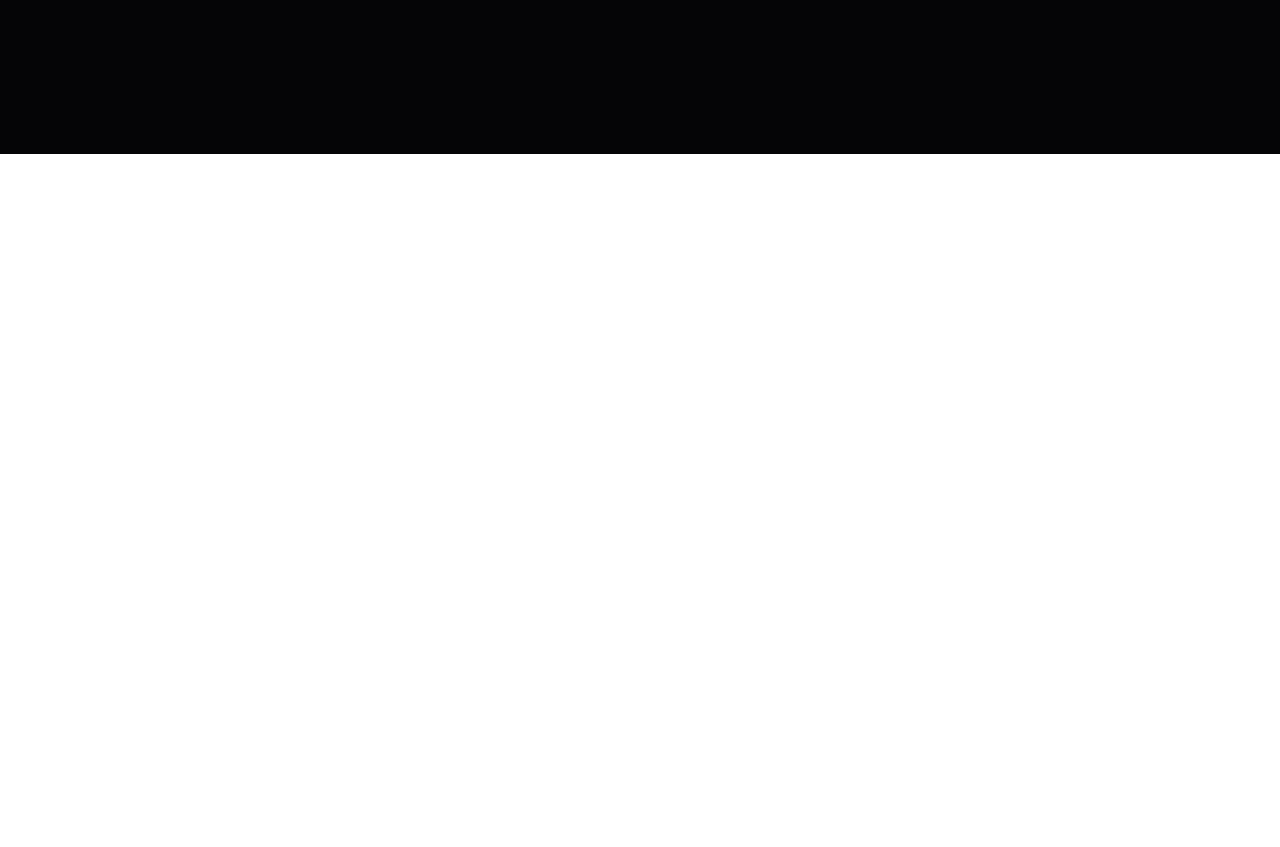
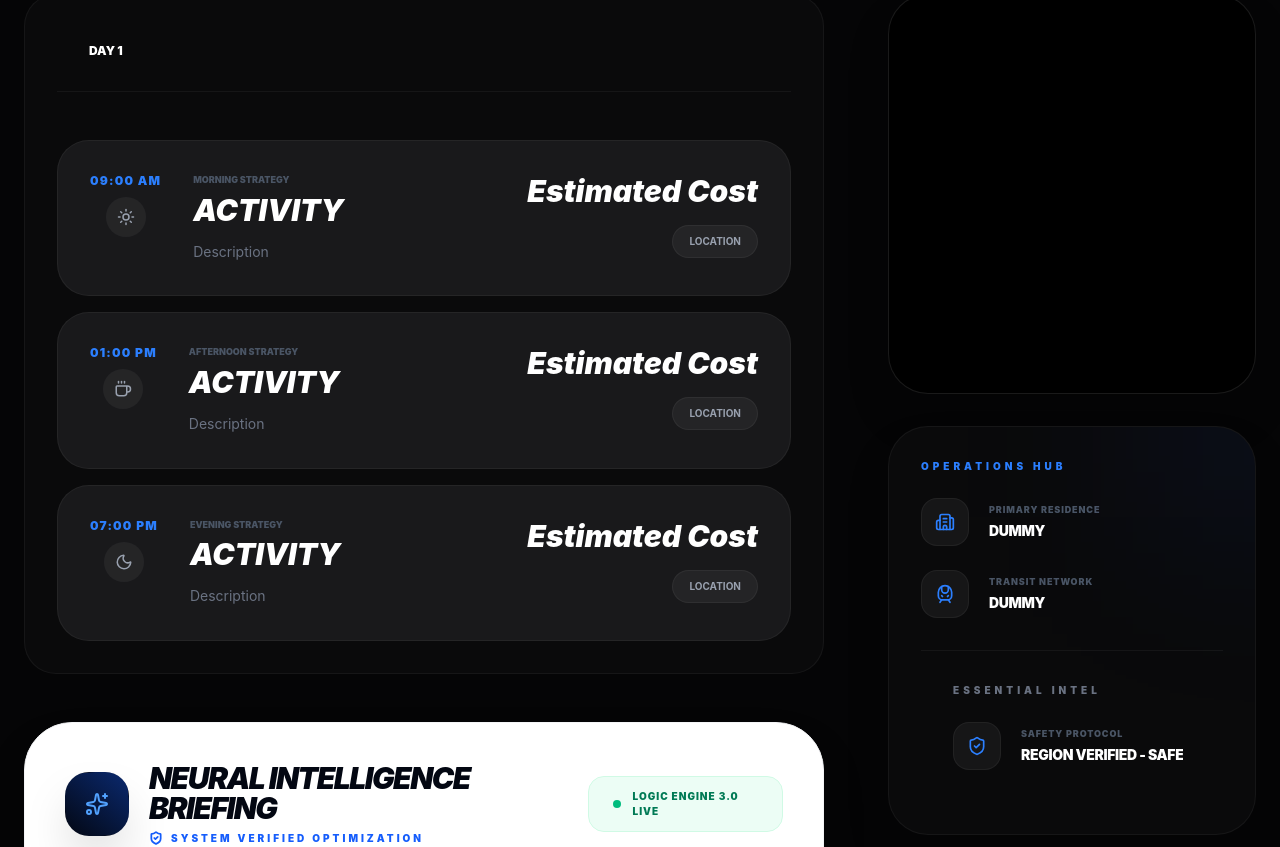
Before and after one commit to SHREYAN-DEY/Travel-Buddy, a React (Vite) app in the folder client/: page / in a window 1280 px wide. Shown: the part 646-1493 px from the top of the page. Before the commit the page ends 800 px from the top, so only its background shows below. Built offline with nearby package versions, Linux system fonts and the light colour scheme.

Commit message:
update TripDetails

```diff
--- /dev/null
+++ b/client/src/components/LogisticRow.jsx
@@ -0,0 +1,19 @@
+import React from 'react'
+
+export default function LogisticRow({icon: Icon, label, value}) {
+  return (
+    <div className="flex items-center gap-5 group">
+        <div className="w-12 h-12 rounded-2xl bg-white/5 flex items-center justify-center text-blue-500 shrink-0 border border-white/5 group-hover:bg-blue-600/10 group-hover:border-blue-500/20 transition-all">
+        <Icon size={20} />
+        </div>
+        <div className="overflow-hidden">
+            <p className="text-[9px] font-black text-gray-600 uppercase tracking-widest mb-1">
+                {label}
+            </p>
+            <p className="text-sm font-black text-white uppercase truncate tracking-tight">
+                {value}
+            </p>
+        </div>
+    </div>
+  );
+}
--- /dev/null
+++ b/client/src/components/MapView.jsx
@@ -0,0 +1,9 @@
+import React from 'react'
+
+export default function MapView() {
+  return (
+    <div>
+
+    </div>
+  )
+}
--- a/client/src/components/TimelineCard.jsx
+++ b/client/src/components/TimelineCard.jsx
@@ -0,0 +1,47 @@
+// Core React Import
+import React from 'react'
+
+// Itinerary Activity Timeline Card Component
+export default function TimelineCard({ time, period, icon: Icon, data, onFocus }) {
+    return (
+        // Outer Interactive Card Container
+        <div className="group bg-[#19191b] border border-white/5 rounded-4xl p-8 hover:bg-white/4 transition-all cursor-pointer">
+            <div className="flex flex-col md:flex-row md:items-start gap-8">
+
+                {/* Left Column: Time Slot & Period Icon Badge */}
+                <div className="shrink-0 flex flex-col items-center gap-2">
+                    <span className="text-xs font-black text-blue-500 uppercase tracking-widest">
+                        {time}
+                    </span>
+                    <div className="w-10 h-10 rounded-full bg-white/5 flex items-center justify-center text-gray-400 group-hover:text-blue-500 transition-all">
+                        <Icon size={18} />
+                    </div>
+                </div>
+
+                {/* Middle Column: Period Tag, Activity Title & Description */}
+                <div className="flex-1">
+                    <p className="text-[9px] font-black uppercase text-gray-600 mb-2"> {period} Strategy</p>
+                    <h3 className="text-3xl font-black uppercase italic leading-none mb-4 group-hover:text-blue-500 transition-all"> Activity
+                    </h3>
+                    <p className="text-sm text-gray-500 leading-relaxed max-w-xl">
+                        Description
+                    </p>
+                </div>
+
+                {/* Right Column: Estimated Cost & Location Pill */}
+                <div className="md:text-right flex md:flex-col items-center md:items-end justify-between gap-4">
+                    <p className="text-3xl font-black italic text-white">
+                        Estimated Cost
+                    </p>
+                    <div className="flex items-center gap-2 px-4 py-2 bg-white/5 rounded-full border border-white/5 group-hover:border-blue-500/30 transition-all">
+                        <span className="text-[10px] font-bold uppercase text-gray-400">
+                            Location
+                        </span>
+
+                    </div>
+                </div>
+            </div>
+
+        </div>
+    )
+}
--- a/client/src/pages/TripDetail.jsx
+++ b/client/src/pages/TripDetail.jsx
@@ -5,13 +5,23 @@ import {
     Calendar,
     Users,
     Wallet,
-    Share2
+    Share2,
+    Sun,
+    Moon,
+    Coffee,
+    Building2,
+    TrainFront,
+    ShieldCheck
 } from 'lucide-react';
 
 // Animation & Custom Component Imports
 import { motion } from 'framer-motion';
 import Navbar from '../components/Navbar';
 import HeaderBadge from '../components/HeaderBadge';
+import TimelineCard from '../components/TimelineCard';
+import AiInsightCard from "../components/AiInsightCard";
+import MapView from '../components/MapView';
+import LogisticRow from '../components/LogisticRow';
 
 export default function TripDetail() {
     return (
@@ -20,9 +30,9 @@ export default function TripDetail() {
             {/* Global Top Navigation Bar */}
             <Navbar />
 
-            {/* Hero Banner Section */}
+            {/* Hero Section */}
             <section className="relative h-[70vh] w-full flex items-end pb-20 overflow-hidden">
-                {/* Full-Bleed Background Cover Image & Gradient Overlay */}
+                {/* Full-Bleed Destination Image & Gradient Vignette */}
                 <div className="absolute inset-0 z-0">
                     <img src="https://images.unsplash.com/photo-1607836046730-3317bd58a31b?q=80&w=1470&auto=format&fit=crop&ixlib=rb-4.1.0&ixid=NHwxMjA3fDA%3D" className="w-full h-full object-cover scale-105" />
 
@@ -31,11 +41,11 @@ export default function TripDetail() {
                     </div>
                 </div>
 
-                {/* Foreground Hero Content & Telemetry Badges */}
+                {/* Foreground Hero Title, Metadata Badges & Actions */}
                 <div className="container mx-auto px-6 relative z-10">
                     <motion.div initial={{ opacity: 0, y: 30 }} animate={{ opacity: 1, y: 0 }}>
 
-                        {/* Trip Status Pill & Location Tag */}
+                        {/* Trip Status Pill & Location Label */}
                         <div className="flex items-center gap-3 mb-6">
                             <span className="px-4 py-1.5 bg-blue-600 text-[10px] font-black uppercase tracking-widest rounded-full shadow-lg shadow-blue-600/20">
                                 Confirmed Trip
@@ -45,17 +55,16 @@ export default function TripDetail() {
                             </p>
                         </div>
 
-                        {/* Main Destination Heading */}
-                        <h1 className="text-7xl md:text-9xl font-black uppercase tracking-tighter italic leading-[0.85] mb-10">
-                            City Name <span className="text-blue-600">.</span>
+                        {/* Destination City Heading */}
+                        <h1 className="text-7xl md:text-9xl font-black uppercase tracking-tighter italic leading-[0.85] mb-10"> City Name <span className="text-blue-600">.</span>
                         </h1>
 
-                        {/* Trip Metadata Badges, Budget Card & Share Action */}
+                        {/* Trip Telemetry Badges, Total Investment & Share Button */}
                         <div className="flex flex-wrap items-center gap-6">
                             <HeaderBadge icon={Calendar} label="Duration" value={`Days`} />
-                            <HeaderBadge icon={Users} label="Group" value={`Travelers`} />
+                            <HeaderBadge icon={Users} label="Group" value={`Number of Travelers`} />
 
-                            {/* Total Investment Highlight Card */}
+                            {/* Total Budget Investment Card */}
                             <div className="bg-blue-600/10 backdrop-blur-xl border border-blue-500/30 px-6 py-3 rounded-2xl flex items-center gap-4 group-hover:bg-blue-600/20 transition-all shadow-2xl">
                                 <div className="w-10 h-10 rounded-xl bg-blue-600 flex items-center justify-center text-white">
                                     <Wallet size={18} />
@@ -73,8 +82,9 @@ export default function TripDetail() {
                                 </div>
                             </div>
 
-                            {/* Share Trip Button */}
+                            {/* Share / PDF Export Action Button */}
                             <div className="ml-auto flex gap-3">
+                                {/* I will update PDF Component */}
                                 <button className="p-4 bg-white/10 backdrop-blur-md border border-white/10 rounded-2xl hover:bg-white/20 transition-all">
                                     <Share2 size={20} />
                                 </button>
@@ -83,6 +93,67 @@ export default function TripDetail() {
                     </motion.div>
                 </div>
             </section>
+
+            {/* Content Grid: Left Itinerary Timeline + Right Sticky Map & Intel */}
+            <main className="container mx-auto px-6 py-20 grid grid-cols-1 lg:grid-cols-12 gap-16">
+                {/* Left Column: Day Selector, Daily Schedule & AI Insights */}
+                <div className="lg:col-span-8 space-y-12">
+                    <div className="bg-[#0a0a0b] border border-white/5 rounded-4xl p-8">
+                        {/* Horizontal Day Tabs Bar */}
+                        <div className="flex items-center gap-2 overflow-x-auto pb-4 border-b border-white/5 scrollbar-hide mb-12">
+
+                            {/* map method */}
+                            <button className={`px-8 py-4 rounded-2xl text-xs font-black uppercase transition-all whitespace-nowrap`}>
+                                Day 1
+                            </button>
+                        </div>
+
+                        {/* Morning / Afternoon / Evening Activity Timeline */}
+                        <div className="space-y-4">
+                            <TimelineCard time="09:00 AM" period="Morning" icon={Sun} data="" />
+                            <TimelineCard time="01:00 PM" period="Afternoon" icon={Coffee} data="" />
+                            <TimelineCard time="07:00 PM" period="Evening" icon={Moon} data="" />
+                        </div>
+                    </div>
+                    {/* AI Strategic Insights Card */}
+                        <AiInsightCard />
+                </div>
+
+                {/* Right Side: Sticky Interactive Map & Logistics Sidebar */}
+                <aside className="lg:col-span-4 space-y-8">
+                    <div className="sticky top-24 space-y-8">
+                        {/* Destination Map Container */}
+                        <div className="h-100 bg-black rounded-[2.5rem] overflow-hidden border border-white/10 relative shadow-2xl">
+                            <MapView />
+                        </div>
+
+                        {/* Operations Hub & Essential Intel Card */}
+                        <div className="bg-[#0a0a0b] border border-white/5 rounded-[2.5rem] p-8 space-y-8 shadow-2xl relative overflow-hidden">
+                            {/* Background Glow */}
+                            <div className="absolute -top-24 -right-24 w-48 h-48 bg-blue-600/10 blur-[100px]" />
+
+                            {/* Accommodation & Transit Logistics */}
+                            <div>
+                                <h3 className="text-[10px] font-black text-blue-500 uppercase tracking-[0.4em] mb-6"> Operations Hub
+                                </h3>
+                                <div className="space-y-6">
+                                    <LogisticRow icon={Building2} label="Primary Residence" value="Dummy" />
+                                    <LogisticRow icon={TrainFront} label="Transit Network" value="Dummy" />
+                                </div>
+                            </div>
+
+                            {/* Safety & Regional Verification Intel */}
+                            <div className="p-8 border-t border-white/5 space-y-6">
+                                <h3 className="text-[10px] font-black text-gray-500 uppercase tracking-[0.4em]">
+                                    Essential Intel
+                                </h3>
+                                <LogisticRow icon={ShieldCheck} label="Safety Protocol" value="Region Verified - Safe" />
+
+                            </div>
+                        </div>
+                    </div>
+                </aside>
+            </main>
         </div>
     );
 }
```
